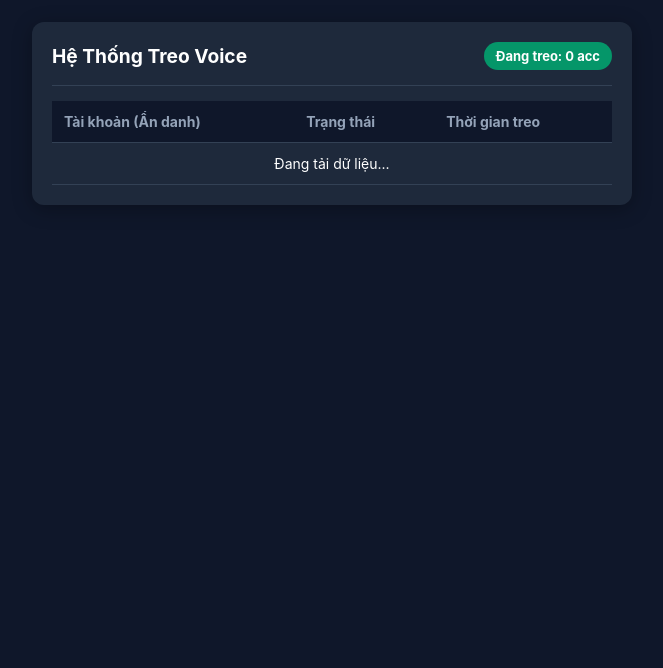
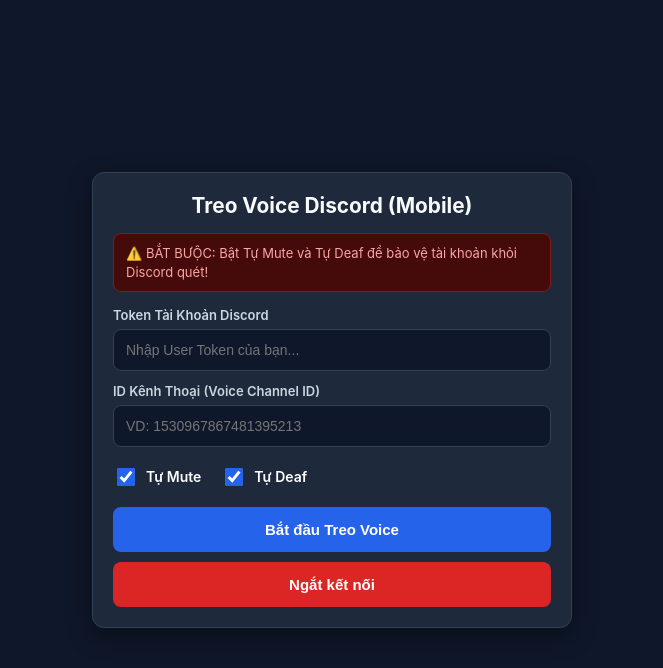
Before and after one commit to h12-cmd/zpa, a website: page public/dt.html in a window 1280 px wide. Shown: the whole page, without its empty margins (308-971 px from the left). Drawn offline with Linux system fonts and the light colour scheme; no server answers.

Commit message:
Update dt.html

```diff
--- a/public/dt.html
+++ b/public/dt.html
@@ -2,19 +2,22 @@
 <html lang="vi">
 <head>
     <meta charset="UTF-8">
-    <meta name="viewport" content="width=device-width, initial-scale=1.0">
-    <title>Trạng Thái Treo Voice</title>
+    <meta name="viewport" content="width=device-width, initial-scale=1.0, maximum-scale=1.0, user-scalable=no">
+    <title>Treo Voice Discord (Mobile)</title>
     <style>
-        * { box-sizing: border-box; }
+        * {
+            box-sizing: border-box;
+            -webkit-tap-highlight-color: transparent;
+        }
         body {
             background: #0f172a;
             color: #fff;
-            font-family: -apple-system, BlinkMacSystemFont, "Segoe UI", Roboto, sans-serif;
+            font-family: -apple-system, BlinkMacSystemFont, "Segoe UI", Roboto, Helvetica, Arial, sans-serif;
             padding: 12px;
             margin: 0;
             display: flex;
             justify-content: center;
-            align-items: flex-start;
+            align-items: center;
             min-height: 100vh;
         }
         .card {
@@ -22,123 +25,165 @@
             padding: 20px;
             border-radius: 12px;
             width: 100%;
-            max-width: 600px;
-            box-shadow: 0 4px 20px rgba(0,0,0,0.3);
-            margin-top: 10px;
+            max-width: 480px;
+            box-shadow: 0 8px 24px rgba(0, 0, 0, 0.4);
+            border: 1px solid #334155;
         }
-        .header {
+        h2 {
+            margin: 0 0 15px 0;
+            font-size: 1.3rem;
+            text-align: center;
+            color: #f8fafc;
+        }
+        .alert {
+            background: #450a0a;
+            color: #fca5a5;
+            padding: 10px 12px;
+            border-radius: 8px;
+            margin-bottom: 15px;
+            font-size: 13px;
+            line-height: 1.4;
+            border: 1px solid #7f1d1d;
+        }
+        label {
+            display: block;
+            margin-top: 12px;
+            font-weight: 600;
+            font-size: 13px;
+            color: #cbd5e1;
+        }
+        input[type="text"] {
+            width: 100%;
+            padding: 12px;
+            margin-top: 6px;
+            background: #0f172a;
+            border: 1px solid #334155;
+            color: #fff;
+            border-radius: 8px;
+            font-size: 14px;
+            outline: none;
+            transition: border-color 0.2s;
+        }
+        input[type="text"]:focus {
+            border-color: #3b82f6;
+        }
+        .switches {
             display: flex;
-            justify-content: space-between;
+            gap: 20px;
+            margin: 18px 0;
+        }
+        .switches label {
+            margin-top: 0;
+            display: flex;
             align-items: center;
-            border-bottom: 1px solid #334155;
-            padding-bottom: 15px;
-            flex-wrap: wrap;
+            gap: 8px;
+            cursor: pointer;
+            font-size: 14px;
+            color: #fff;
+        }
+        .switches input[type="checkbox"] {
+            width: 18px;
+            height: 18px;
+            accent-color: #2563eb;
+        }
+        .btn-group {
+            display: flex;
+            flex-direction: column;
             gap: 10px;
         }
-        h2 { margin: 0; font-size: 1.2rem; }
-        .badge {
-            background: #059669;
-            padding: 6px 12px;
-            border-radius: 20px;
+        button {
+            width: 100%;
+            padding: 14px;
+            color: #fff;
+            border: none;
+            border-radius: 8px;
+            cursor: pointer;
             font-weight: bold;
+            font-size: 15px;
+            transition: opacity 0.2s;
+        }
+        button:active {
+            opacity: 0.85;
+        }
+        .btn-connect { background: #2563eb; }
+        .btn-disconnect { background: #dc2626; }
+        #status {
+            margin-top: 15px;
+            padding: 12px;
+            border-radius: 8px;
+            display: none;
+            line-height: 1.4;
             font-size: 13px;
-        }
-
-        .table-container {
-            width: 100%;
-            margin-top: 15px;
-            overflow-x: auto;
-        }
-        table { width: 100%; border-collapse: collapse; }
-        th, td { text-align: left; padding: 12px; border-bottom: 1px solid #334155; font-size: 14px; }
-        th { background: #0f172a; color: #94a3b8; }
-        .status-dot { height: 8px; width: 8px; background-color: #10b981; border-radius: 50%; display: inline-block; margin-right: 6px; }
-
-        /* Tối ưu giao diện dạng Card trên điện thoại nhỏ */
-        @media (max-width: 480px) {
-            table, thead, tbody, th, td, tr { display: block; }
-            thead { display: none; }
-            tr {
-                background: #0f172a;
-                margin-bottom: 10px;
-                border-radius: 8px;
-                padding: 10px 14px;
-                border: 1px solid #334155;
-            }
-            td {
-                padding: 6px 0;
-                border: none;
-                display: flex;
-                justify-content: space-between;
-            }
-            td::before {
-                content: attr(data-label);
-                color: #94a3b8;
-                font-weight: bold;
-            }
+            word-break: break-word;
         }
     </style>
 </head>
 <body>
     <div class="card">
-        <div class="header">
-            <h2>Hệ Thống Treo Voice</h2>
-            <div class="badge">Đang treo: <span id="total">0</span> acc</div>
+        <h2>Treo Voice Discord (Mobile)</h2>
+        <div class="alert">⚠️ BẮT BƯỘC: Bật Tự Mute và Tự Deaf để bảo vệ tài khoản khỏi Discord quét!</div>
+
+        <label>Token Tài Khoản Discord</label>
+        <input type="text" id="token" placeholder="Nhập User Token của bạn...">
+
+        <label>ID Kênh Thoại (Voice Channel ID)</label>
+        <input type="text" id="channelId" placeholder="VD: 1530967867481395213">
+
+        <div class="switches">
+            <label><input type="checkbox" id="selfMute" checked> Tự Mute</label>
+            <label><input type="checkbox" id="selfDeaf" checked> Tự Deaf</label>
         </div>
 
-        <div class="table-container">
-            <table>
-                <thead>
-                    <tr>
-                        <th>Tài khoản (Ẩn danh)</th>
-                        <th>Trạng thái</th>
-                        <th>Thời gian treo</th>
-                    </tr>
-                </thead>
-                <tbody id="list">
-                    <tr><td colspan="3" style="text-align:center;">Đang tải dữ liệu...</td></tr>
-                </tbody>
-            </table>
+        <div class="btn-group">
+            <button class="btn-connect" onclick="action('connect')">Bắt đầu Treo Voice</button>
+            <button class="btn-disconnect" onclick="action('disconnect')">Ngắt kết nối</button>
         </div>
+
+        <div id="status"></div>
     </div>
 
     <script>
-        function formatUptime(ms) {
-            const sec = Math.floor((Date.now() - ms) / 1000);
-            const hrs = Math.floor(sec / 3600);
-            const mins = Math.floor((sec % 3600) / 60);
-            return `${hrs}h ${mins}m`;
+        async function action(type) {
+            const statusDiv = document.getElementById('status');
+            const token = document.getElementById('token').value.trim();
+            const channelId = document.getElementById('channelId').value.trim();
+
+            if (!token) return alert('Vui lòng nhập Token!');
+            if (type === 'connect' && !channelId) return alert('Vui lòng nhập ID Kênh Thoại!');
+
+            statusDiv.style.display = 'block';
+            statusDiv.style.background = '#334155';
+            statusDiv.innerText = 'Đang xử lý yêu cầu...';
+
+            const endpoint = type === 'connect' ? '/api/connect' : '/api/disconnect';
+            try {
+                const res = await fetch(endpoint, {
+                    method: 'POST',
+                    headers: { 'Content-Type': 'application/json' },
+                    body: JSON.stringify({
+                        token,
+                        channelId,
+                        selfMute: document.getElementById('selfMute').checked,
+                        selfDeaf: document.getElementById('selfDeaf').checked
+                    })
+                });
+
+                const data = await res.json();
+                statusDiv.style.background = data.success ? '#064e3b' : '#7f1d1d';
+
+                if (data.success && type === 'connect') {
+                    statusDiv.innerText = `${data.message}! Đang chuyển hướng sang trang Cài Đặt...`;
+                    setTimeout(() => {
+                        window.location.href = data.settingUrl || `/setting?token=${encodeURIComponent(token)}`;
+                    }, 1000);
+                } else {
+                    statusDiv.innerText = data.message;
+                }
+            } catch (err) {
+                statusDiv.style.background = '#7f1d1d';
+                statusDiv.innerText = 'Có lỗi xảy ra khi kết nối máy chủ!';
+            }
         }
-
-        async function fetchStatus() {
-            try {
-                const res = await fetch('/api/status');
-                const data = await res.json();
-
-                document.getElementById('total').innerText = data.total;
-                const tbody = document.getElementById('list');
-                tbody.innerHTML = '';
-
-                if (!data.accounts || data.accounts.length === 0) {
-                    tbody.innerHTML = '<tr><td colspan="3" style="text-align:center; color:#94a3b8; padding: 20px 0;">Hiện chưa có tài khoản nào treo.</td></tr>';
-                    return;
-                }
-
-                data.accounts.forEach(acc => {
-                    const row = `
-                        <tr>
-                            <td data-label="Tài khoản"><strong>${acc.name}</strong></td>
-                            <td data-label="Trạng thái"><span class="status-dot"></span> Online</td>
-                            <td data-label="Thời gian treo">${formatUptime(acc.connectedAt)}</td>
-                        </tr>
-                    `;
-                    tbody.innerHTML += row;
-                });
-            } catch (e) {}
-        }
-
-        fetchStatus();
-        setInterval(fetchStatus, 5000);
     </script>
 </body>
 </html>
```
